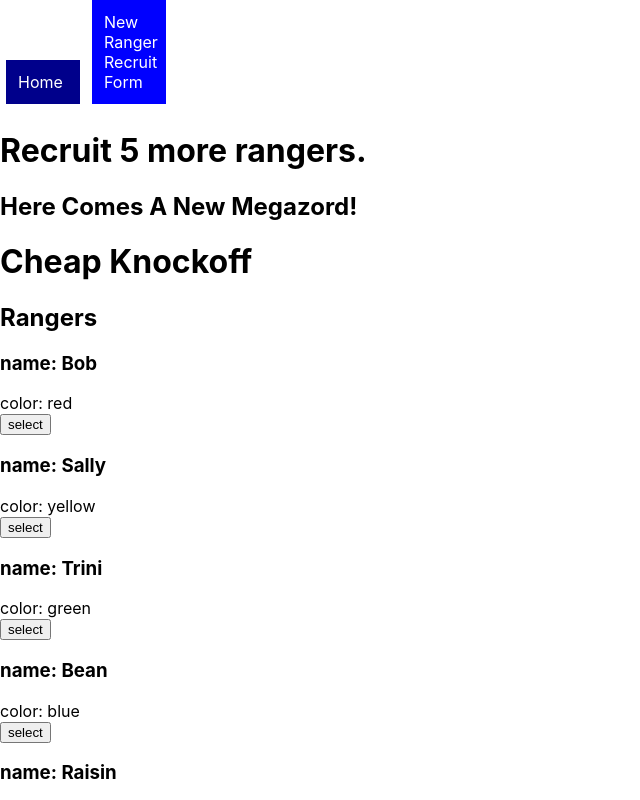
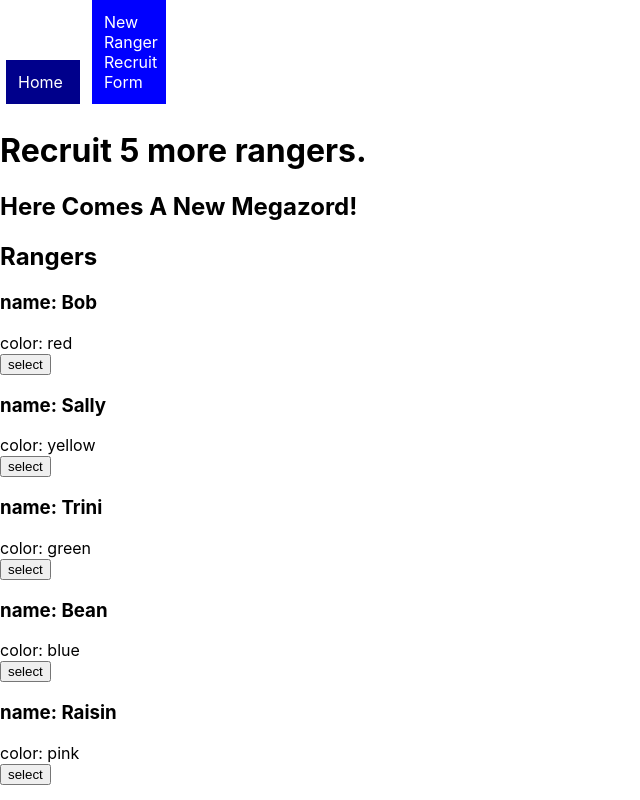
Before and after one commit to sohdonald/hamster-rangers, a React (Create React App) app: page / in a window 1280 px wide. Shown: the top 800 px of the page, without its empty margins (0-640 px from the left). Built offline with nearby package versions, Linux system fonts and the light colour scheme; data requests are answered from the project's data file.

Commit message:
if else statement works

```diff
--- a/src/SummonMegazord.js
+++ b/src/SummonMegazord.js
@@ -52,12 +52,31 @@
   function handleMegazord() {
     if (team.length === 5) {
       let rangerColors = team.map((ranger) => ranger.color);
-      let colorString = rangerColors.join(", ")
-      let megazord = 'calculating megazord'
-      console.log(colorString)
+      let colorString = rangerColors.join(", ");
+      let megazord = "calculating megazord";
+      let r = 0;
+      let y = 0;
+      let b = 0;
+      let g = 0;
+      let p = 0;
+      console.log(colorString);
+      rangerColors.forEach((color) => {
+        if (color === "red") {
+          r = r + 1;
+        } else if (color === "yellow") {
+          y = y + 1;
+        } else if (color === "blue") {
+          b = b + 1;
+        } else if (color === "green") {
+          g = g + 1;
+        } else if (color === "pink") {
+          p = p + 1;
+        }
+        console.log(r, y, b, g, p);
+      });
 
       // rangerColors is currently an array of strings
-     // rangerColors combine existing array as a string
+      // rangerColors combine existing array as a string
       // we want to compare contents of rangerColors to contents of Bloody Banana
       // for loop by comparing each item
       //  for ([initialization],[condition],[iteration]) {[loop body]}
@@ -68,18 +87,35 @@
       /**goal is to return a specific megazord based on colors
        * how do we compare rangerColors with a condition?
        */
-     switch(colorString) {
-     case "red, red, red, yellow, yellow":
-     megazord ="Bloody Banana"
-     break;
-     default:
-        megazord= "Cheap Knockoff"
-       }
+      /** if r = 0
+       * then 'red, red, red' = 3r
+       * r keeps track of number of rangers with color = 'red'
+       * we need a way to keep track of r
+
+      need to check each ranger color from rangers object array
+      datatype of rangerColor is a string
+      for each 'red', increase r by +1
+      compare 'red' in colorString
+      colorString is a string
+      rangerColors.forEach((color)=>console.log(color))
+
+       */
+      /**compare with if  */
+      if (r === 3 && y === 2) {
+        megazord = "Bloody Banana";
+      } else if (p === 3 && b === 1 && y === 1) {
+        megazord = "Pink Lemonade";
+      } else if (p === 1 && r === 1 && y === 3) {
+        megazord = "Super Sour";
+      } else if (b === 3 && y ===1 && r === 1) {
+        megazord = "Boring Suitcase"
+      } else {
+        megazord = "Cheap Knockoff"
+      }
 
       console.log(megazord);
-      return "calculating megazord";
+      return megazord;
     }
-    return "Cheap Knockoff"; //
   }
 
   // function handleMegazordButton() {
```
